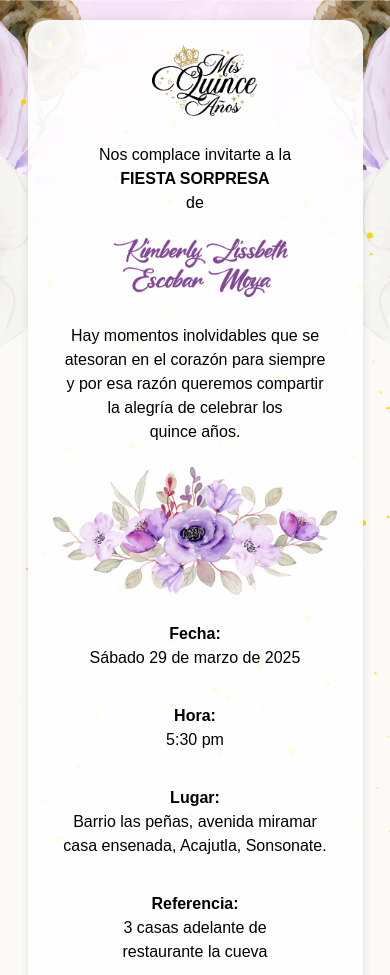
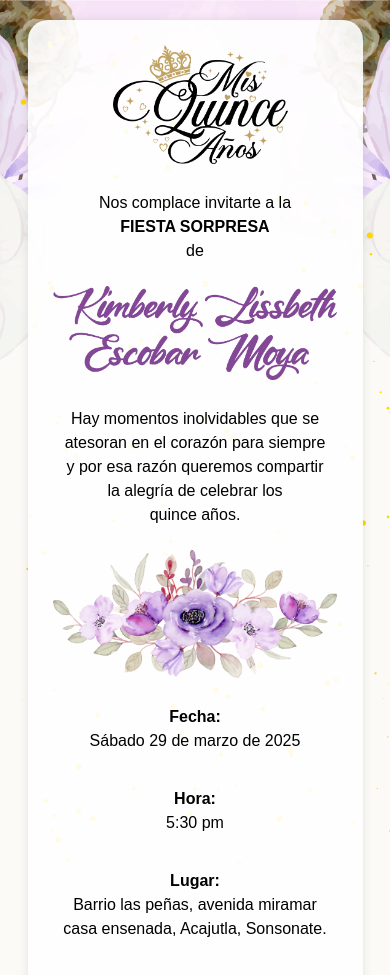
Before and after one commit to gomezrubio/invitacion-evento, a plain HTML site: page index.html in a window 390 px wide. Shown: the top 975 px of the page. Drawn offline with nearby package versions, Linux system fonts and the light colour scheme.

Commit message:
responsive11

```diff
--- a/styles.css
+++ b/styles.css
@@ -121,7 +121,7 @@ audio {
 .quince {
     display: block; /* Hace que la imagen sea un bloque */
     margin: 0 auto; /* Centra horizontalmente */
-    max-width: 30vw; /* Asegura que la imagen no exceda el ancho del contenedor */
+    max-width: 50vw; /* Asegura que la imagen no exceda el ancho del contenedor */
     height: auto; /* Mantiene la proporción */
 
 }
@@ -129,7 +129,7 @@ audio {
 .nombre {
     display: block; /* Hace que la imagen sea un bloque */
     margin: 0 auto; /* Centra horizontalmente */
-    max-width: 50vw; /* Asegura que la imagen no exceda el ancho del contenedor */
+    max-width:50rw;/* Asegura que la imagen no exceda el ancho del contenedor */
     height: auto; /* Mantiene la proporción */
 
 }
```
